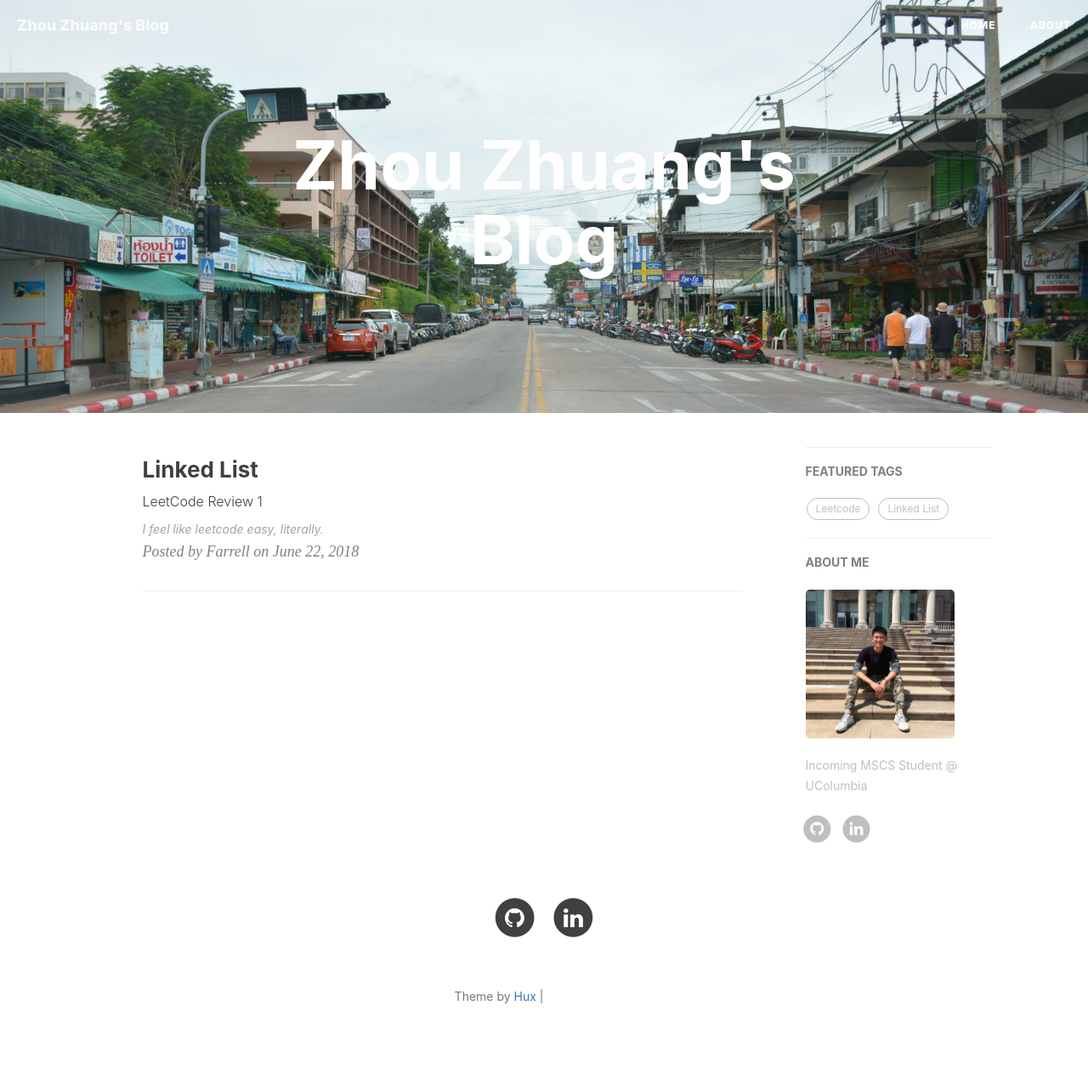
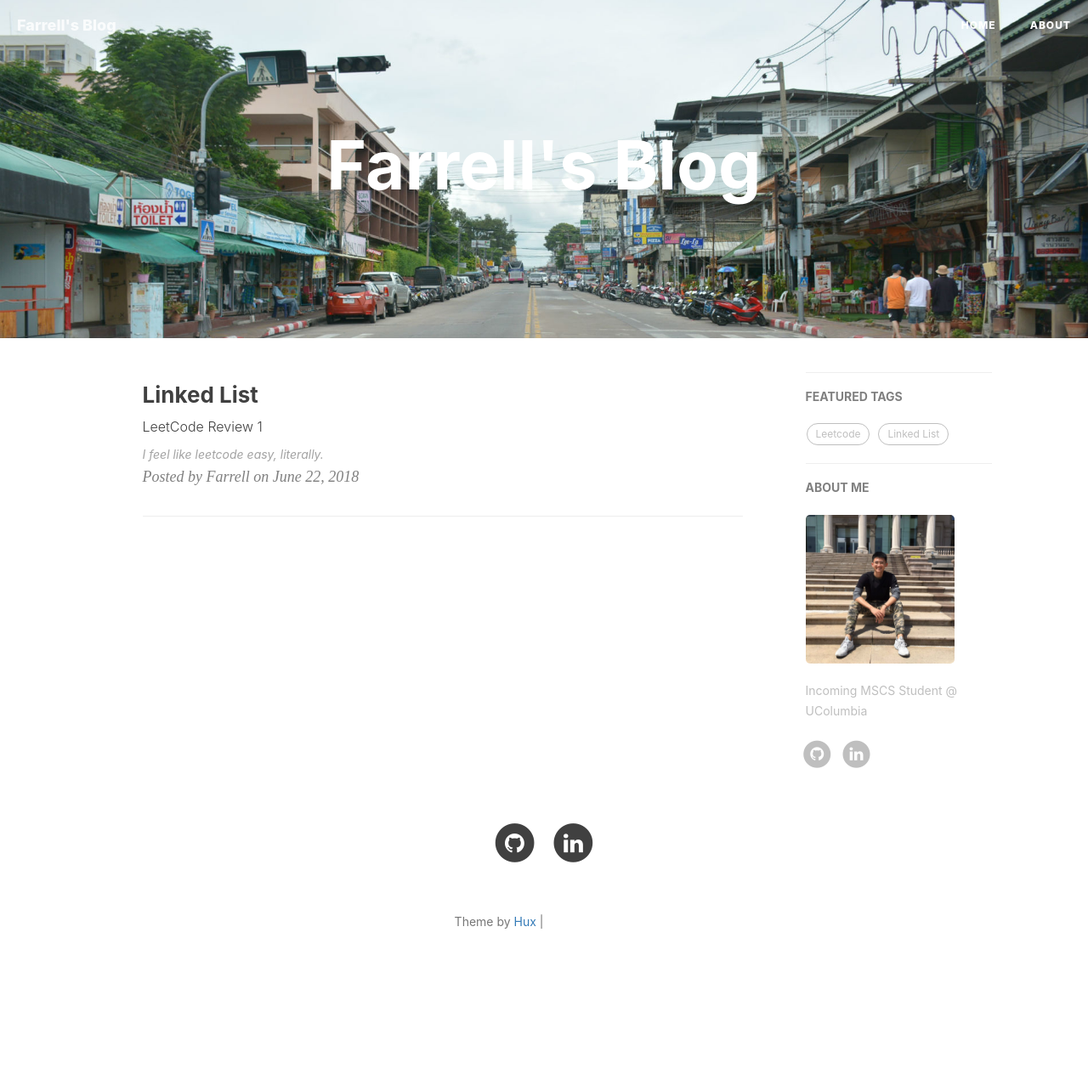
Before and after one commit to farrellsc/farrellsc.github.io, a Jekyll site: the page built from index.html, in a window 1280 px wide. Shown: the whole page at 85% size. Built offline with Jekyll 4.4.1, drawn with Linux system fonts in a browser that asks for light colours; nearby versions of some CDN libraries; the list of posts is cut into pages by our own code; comment, search, counter and statistics services are not loaded; after the commit the page ends 1189 px from its top, so only the background shows below that; grey boxes are pictures that could not be loaded.

Commit message:
small fixes

```diff
--- a/_config.yml
+++ b/_config.yml
@@ -1,9 +1,9 @@
 # Site settings
-title: Zhou Zhuang's Blog
-SEOTitle: Zhou Zhuang's Blog
+title: Farrell's Blog
+SEOTitle: Farrell's Blog
 header-img: img/home-bg-farrell.jpg
 email: zhou.zhuang.farrell@gmail.com
-description: ""
+description: "So we beat on, boats against the current, borne back ceaselessly into the green light."
 keyword: ""
 url: "http://zhouzhuang97.me"              # your host, for absolute URL
 baseurl: ""
--- a/about.html
+++ b/about.html
@@ -6,9 +6,6 @@
 ---
 
 <div class="en post-container">
-    <blockquote>
-        So we beat on, boats against the current, borne back ceaselessly into the green light.
-    </blockquote>
 
     <h5>Education</h5>
     <ul class="alt">
```
